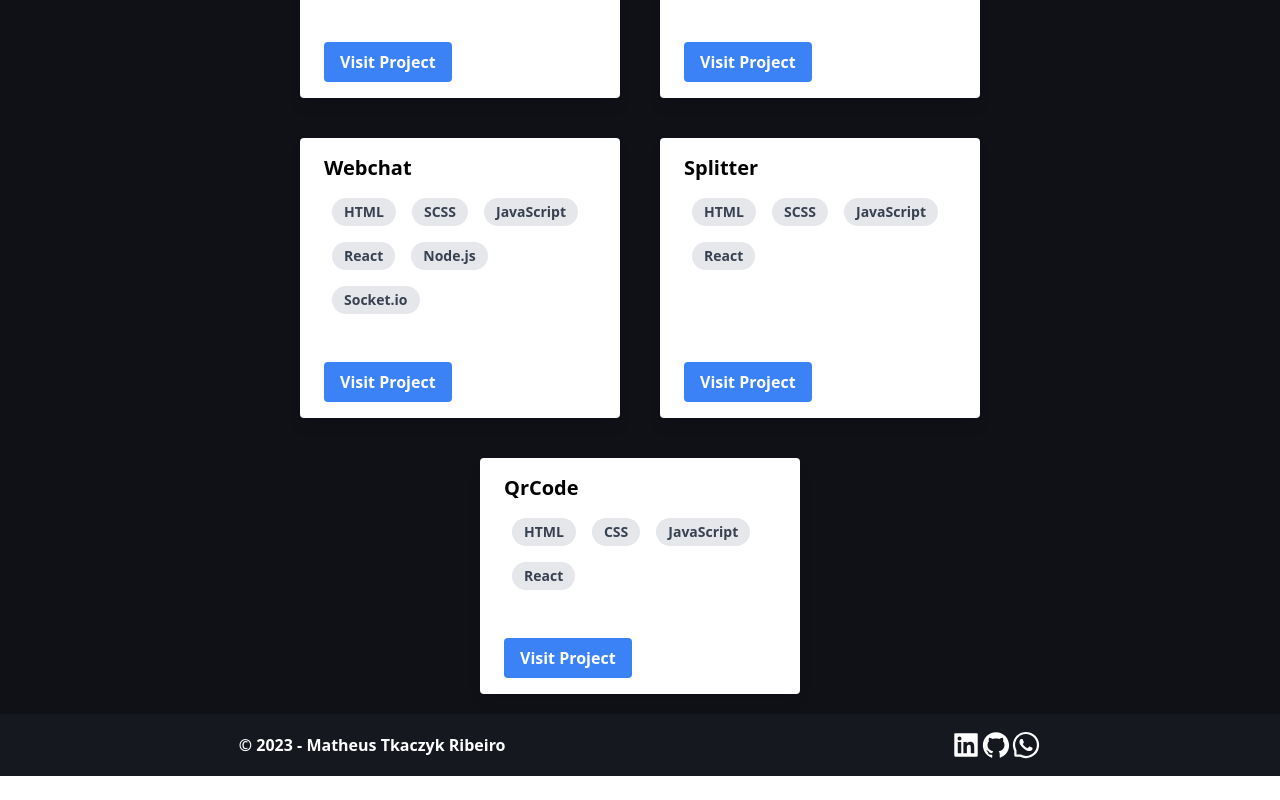
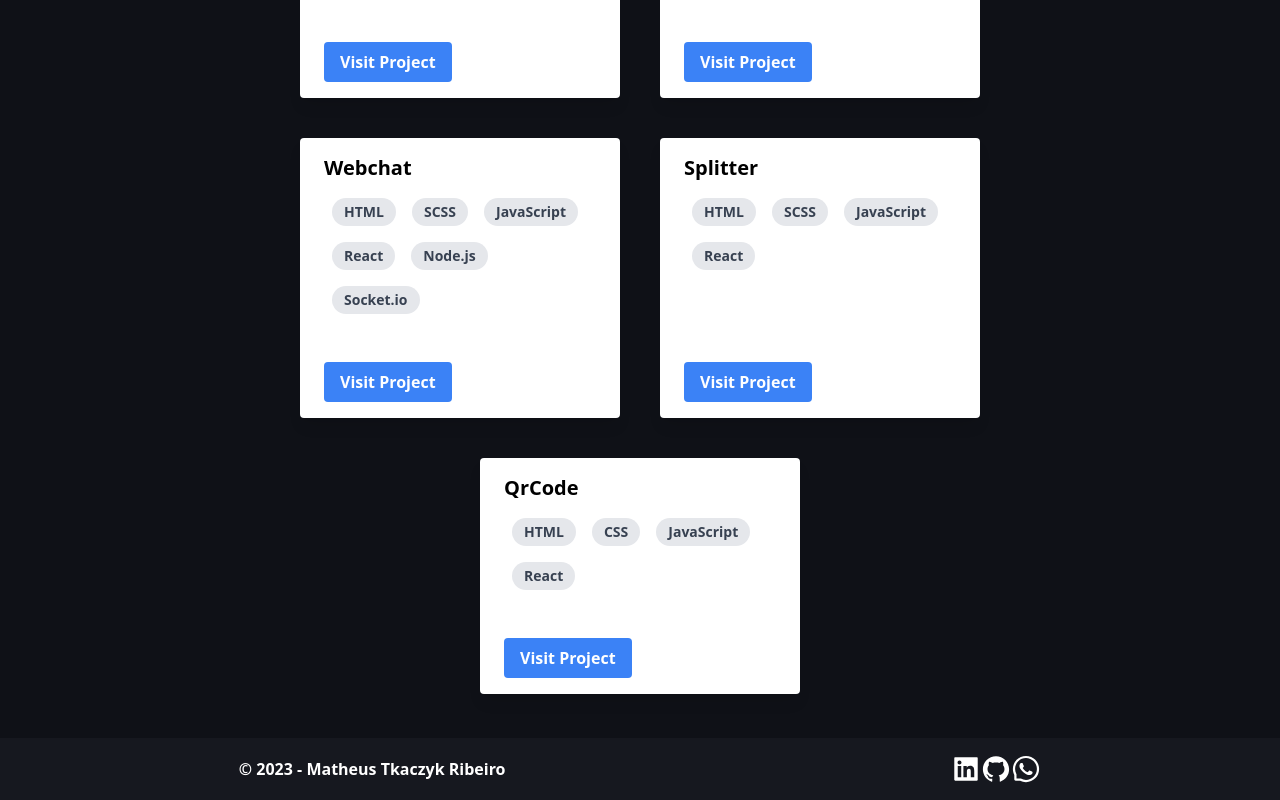
Before and after one commit to matheustkaczyk/portfolio_tailwind, a React (Vite) app: page / in a window 1280 px wide. Shown: the part 2463-3263 px from the top of the page. Before the commit the page ends 3239 px from the top, so only its background shows below. Built offline with nearby package versions, Linux system fonts and the light colour scheme.

Commit message:
feat: adding margin to footer

```diff
--- a/src/components/Footer/index.jsx
+++ b/src/components/Footer/index.jsx
@@ -2,7 +2,7 @@ import { AiFillLinkedin, AiFillGithub, AiOutlineWhatsApp } from "react-icons/ai"
 
 const Footer = () => {
   return (
-    <footer className="bg-opacity-5 bg-gray-400 text-white py-4 w-screen">
+    <footer className="bg-opacity-5 bg-gray-400 text-white py-4 w-screen mt-6">
       <div className="container mx-auto flex items-center justify-around px-4">
         <div>
           <p className="font-bold">&copy; {new Date().getFullYear()} - Matheus Tkaczyk Ribeiro</p>
```
